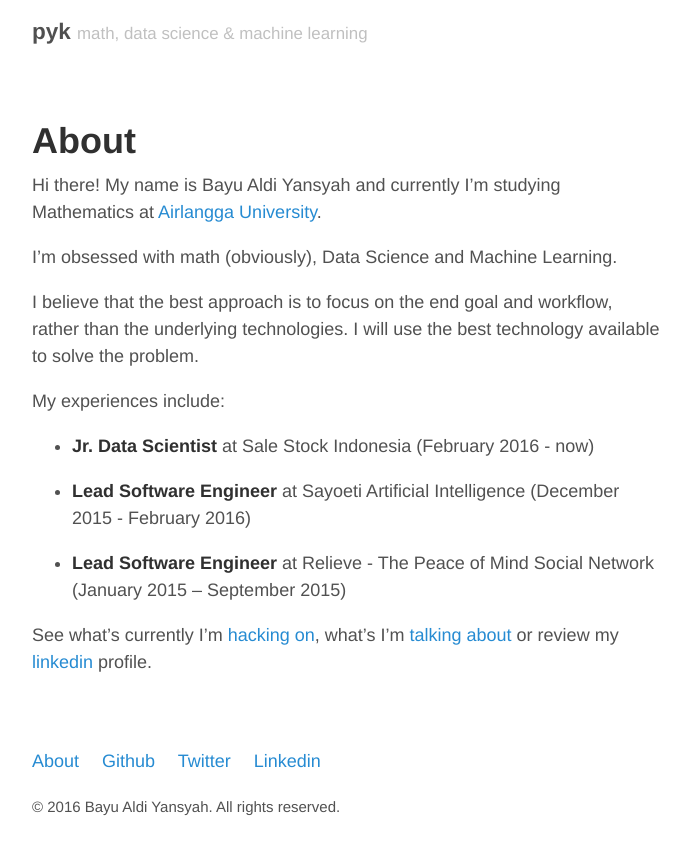
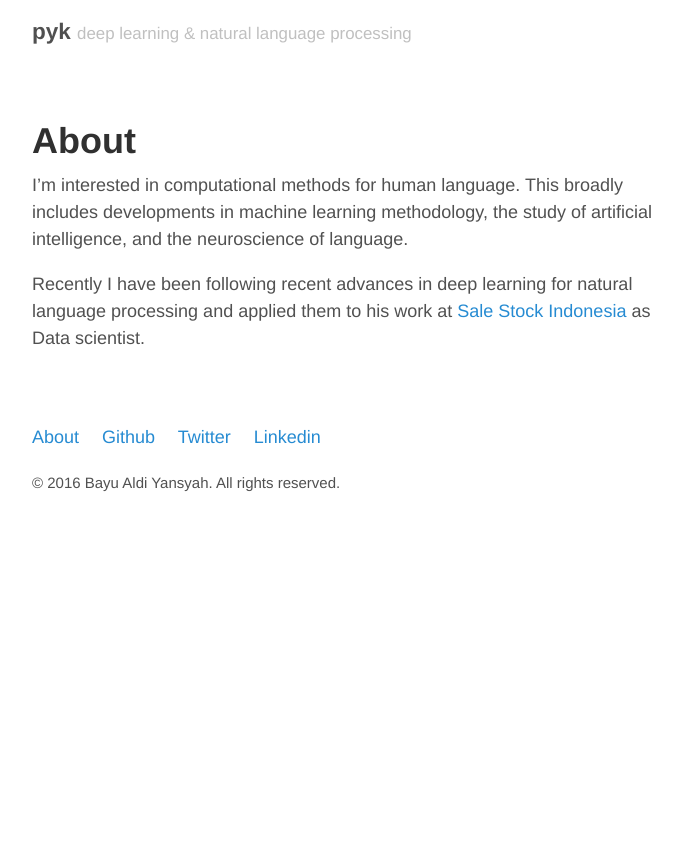
Before and after one commit to pyk/pyk.github.io, a Jekyll site: the page built from about.md, in a window 1280 px wide. Shown: the top 855 px of the page, without its empty margins (293-983 px from the left). Built offline with Jekyll 4.4.1, drawn with Linux system fonts in a browser that asks for light colours.

Commit message:
blog: update bio and sub-title

```diff
--- a/_config.yml
+++ b/_config.yml
@@ -13,7 +13,7 @@ permalink: /:year/:title/
 
 # Setup
 title: pyk
-tagline: math, data science & machine learning
+tagline: deep learning & natural language processing
 url: https://pyk.github.io
 paginate: 5
 baseurl: ""
--- a/about.md
+++ b/about.md
@@ -3,18 +3,10 @@ layout: page
 title: About
 ---
 
-Hi there! My name is Bayu Aldi Yansyah and currently I'm studying Mathematics at [Airlangga University](http://unair.ac.id).
+I'm interested in computational methods for human language. This broadly
+includes developments in machine learning methodology, the study of artificial
+intelligence, and the neuroscience of language.
 
-I'm obsessed with math (obviously), Data Science and Machine Learning.
-
-I believe that the best approach is to focus on the end goal and workflow, rather than the underlying technologies. I will use the best technology available to solve the problem.
-
-My experiences include:
-
-* **Jr. Data Scientist** at Sale Stock Indonesia (February 2016 - now)
-
-* **Lead Software Engineer** at Sayoeti Artificial Intelligence (December 2015 - February 2016)
-
-* **Lead Software Engineer** at Relieve - The Peace of Mind Social Network (January 2015 – September 2015)
-
-See what's currently I'm [hacking on](https://github.com/pyk), what's I'm [talking about](https://twitter.com/peeyek) or review my [linkedin](https://www.linkedin.com/in/bayualdiyansyah) profile.
+Recently I have been following recent advances in deep learning for natural language
+processing and applied them to his work at [Sale Stock
+Indonesia](http://career.salestock.io) as Data scientist.
```
